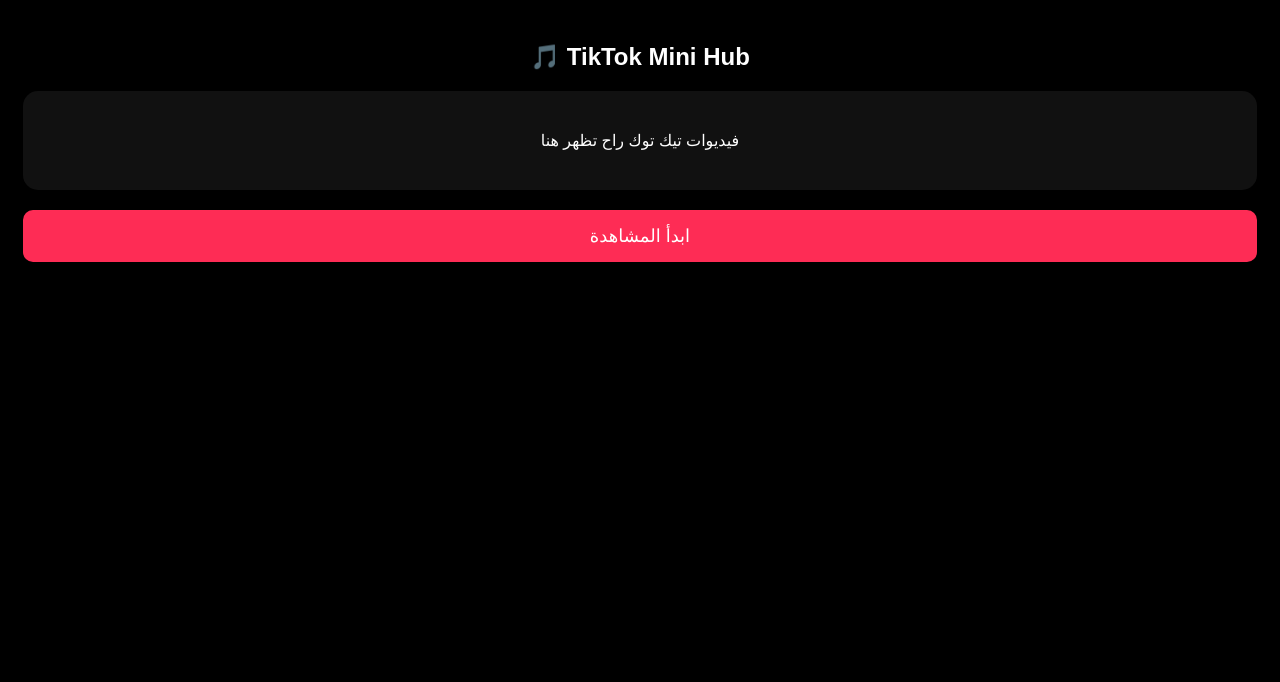
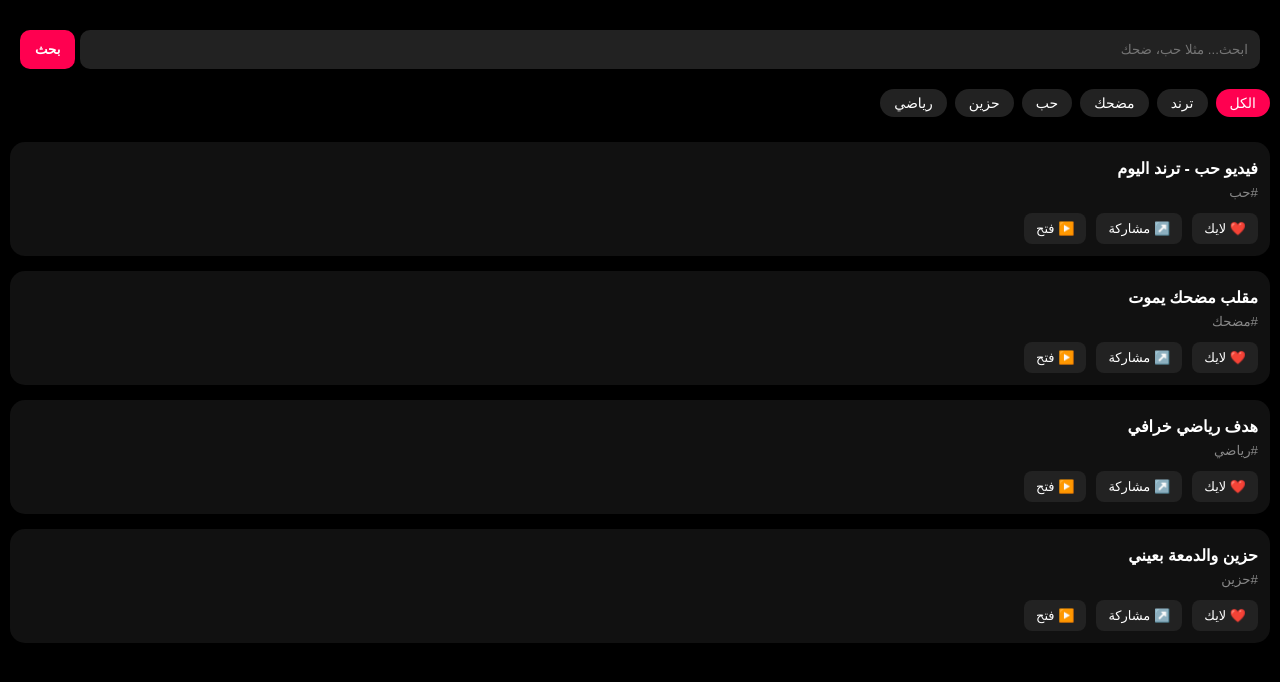
Before and after one commit to tray20201991-arch/tiktok-mini-hub, a Flask app: template templates/tiktok.html in a window 1280 px wide. Shown: the top 682 px of the page. Run offline with Flask 3, Linux system fonts and the light colour scheme; the template is opened without the code that fills it, so the values that code supplies are empty; some libraries are stand-ins or nearby versions.

Commit message:
Update tiktok.html

```diff
--- a/templates/tiktok.html
+++ b/templates/tiktok.html
@@ -1,12 +1,128 @@
 <!DOCTYPE html>
-<html><head><meta name="viewport" content="width=device-width, initial-scale=1.0">
-<style>body{background:#000;color:#fff;font-family:Arial;padding:15px;text-align:center}
-.box{background:#111;border-radius:15px;padding:40px;margin:20px 0}
-.btn{width:100%;padding:15px;background:#fe2c55;color:#fff;border:none;border-radius:10px;font-size:18px}</style>
-</head><body>
-<h2>🎵 TikTok Mini Hub</h2>
-<div class="box">فيديوات تيك توك راح تظهر هنا</div>
-<button class="btn">ابدأ المشاهدة</button>
+<html lang="ar" dir="rtl">
+<head>
+<meta charset="UTF-8">
+<meta name="viewport" content="width=device-width, initial-scale=1.0">
+<title>Empire Mini App</title>
 <script src="https://telegram.org/js/telegram-web-app.js"></script>
-<script>Telegram.WebApp.ready();Telegram.WebApp.expand();</script>
-</body></html>
+<style>
+  body { background: #000; color: #fff; font-family: sans-serif; margin: 0; padding: 10px; }
+  .search-box { display: flex; gap: 5px; margin: 10px 0; position: sticky; top: 0; background: #000; padding: 10px; z-index: 10; }
+  .search-box input { flex: 1; padding: 12px; border-radius: 10px; border: none; background: #222; color: #fff; outline: none; }
+  .search-box button { padding: 12px 15px; border-radius: 10px; border: none; background: #ff0050; color: #fff; font-weight: bold; cursor: pointer; }
+  .cats { display: flex; gap: 8px; overflow-x: auto; padding-bottom: 10px; }
+  .cats::-webkit-scrollbar { display: none; }
+  .cats span { background: #222; padding: 6px 14px; border-radius: 20px; white-space: nowrap; cursor: pointer; font-size: 14px; }
+  .cats span.active { background: #ff0050; }
+  .video { background: #111; margin: 15px 0; border-radius: 15px; overflow: hidden; padding: 12px; }
+  .video h3 { margin: 5px 0; font-size: 16px; }
+  .video small { color: #888; }
+  .actions { display: flex; gap: 10px; margin-top: 12px; }
+  .actions button { background: #222; border: none; color: #fff; padding: 8px 12px; border-radius: 8px; cursor: pointer; font-size: 13px; }
+  .fly { animation: fly 0.8s forwards; }
+  @keyframes fly { 0% { transform: scale(1); } 100% { transform: scale(2) translateY(-100px); opacity: 0; } }
+</style>
+</head>
+<body>
+
+<div class="search-box">
+  <input id="searchInput" placeholder="ابحث... مثلا حب، ضحك">
+  <button onclick="searchOnline()">بحث</button>
+</div>
+
+<div class="cats" id="cats">
+  <span class="active" onclick="filterCat(this,'الكل')">الكل</span>
+  <span onclick="filterCat(this,'ترند')">ترند</span>
+  <span onclick="filterCat(this,'مضحك')">مضحك</span>
+  <span onclick="filterCat(this,'حب')">حب</span>
+  <span onclick="filterCat(this,'حزين')">حزين</span>
+  <span onclick="filterCat(this,'رياضي')">رياضي</span>
+</div>
+
+<div id="videos"></div>
+
+<script>
+const tg = window.Telegram.WebApp;
+tg.expand();
+
+// ذاكرة المشاهدة - علمود ما يعيد نفس الفيديو نهائياً
+let watched = JSON.parse(localStorage.getItem('watched') || '[]');
+let allVideos = JSON.parse(localStorage.getItem('allVideos') || '[]');
+
+// فيديوهات تجريبية - بعدين تسحب من قناتك مباشرة
+if(allVideos.length === 0){
+  allVideos = [
+    {title:"فيديو حب - ترند اليوم", cat:"حب", url:"https://tiktok.com/@test/video/1"},
+    {title:"مقلب مضحك يموت", cat:"مضحك", url:"https://tiktok.com/@test/video/2"},
+    {title:"هدف رياضي خرافي", cat:"رياضي", url:"https://tiktok.com/@test/video/3"},
+    {title:"حزين والدمعة بعيني", cat:"حزين", url:"https://tiktok.com/@test/video/4"},
+  ];
+  localStorage.setItem('allVideos', JSON.stringify(allVideos));
+}
+
+function render(list){
+  let html = "";
+  list.forEach(v => {
+    if(watched.includes(v.title)) return; // يتخطى الفيديوهات اللي شافها المستخدم
+    html += `<div class="video" data-cat="${v.cat}">
+      <h3>${v.title}</h3>
+      <small>#${v.cat}</small>
+      <div class="actions">
+        <button onclick="like(this)">❤️ لايك</button>
+        <button onclick="shareVideo('${v.title}','${v.url}')">↗️ مشاركة</button>
+        <button onclick="window.open('${v.url}')">▶️ فتح</button>
+      </div>
+    </div>`;
+  });
+  document.getElementById('videos').innerHTML = html || "<p style='text-align:center;margin-top:30px;color:#888;'>ماكو نتائج.. جرب كلمة ثانية أو خلصت الفيديوهات!</p>";
+}
+render(allVideos);
+
+// 1. ميزة البحث
+function searchOnline(){
+  let q = document.getElementById('searchInput').value.trim();
+  if(!q) return render(allVideos);
+  let filtered = allVideos.filter(v => v.title.includes(q) || v.cat.includes(q));
+  if(filtered.length === 0){
+     let ddg = `https://duckduckgo.com/?q=site%3Atiktok.com+${encodeURIComponent(q)}`;
+     window.open(ddg, "_blank");
+  }
+  render(filtered);
+}
+
+// بحث فوري أثناء الكتابة
+document.getElementById('searchInput').addEventListener('input', searchOnline);
+
+// 2. فلترة الأقسام
+function filterCat(el, cat){
+  document.querySelectorAll('.cats span').forEach(s => s.classList.remove('active'));
+  el.classList.add('active');
+  if(cat === 'الكل') render(allVideos);
+  else render(allVideos.filter(v => v.cat === cat));
+}
+
+// 3. ميزة القلب الطاير + حفظ المشاهدة
+function like(el){
+  el.classList.add('fly');
+  let title = el.closest('.video').querySelector('h3').innerText;
+  if(!watched.includes(title)){
+    watched.push(title);
+    localStorage.setItem('watched', JSON.stringify(watched));
+  }
+  setTimeout(() => { el.classList.remove('fly'); render(allVideos); }, 800);
+}
+
+// 4. مشاركة الفيديو داخل تليكرام
+function shareVideo(title, url){
+  let text = `شوف هذا الفيديو من إمبراطورية الميني آب 😍\n${title}\n${url}`;
+  let shareUrl = `https://t.me/share/url?url=${encodeURIComponent(url)}&text=${encodeURIComponent(text)}`;
+
+  if(tg.openTelegramLink){
+    tg.openTelegramLink(shareUrl);
+  } else {
+    window.open(shareUrl, "_blank");
+  }
+}
+</script>
+</body>
+</html>
```
